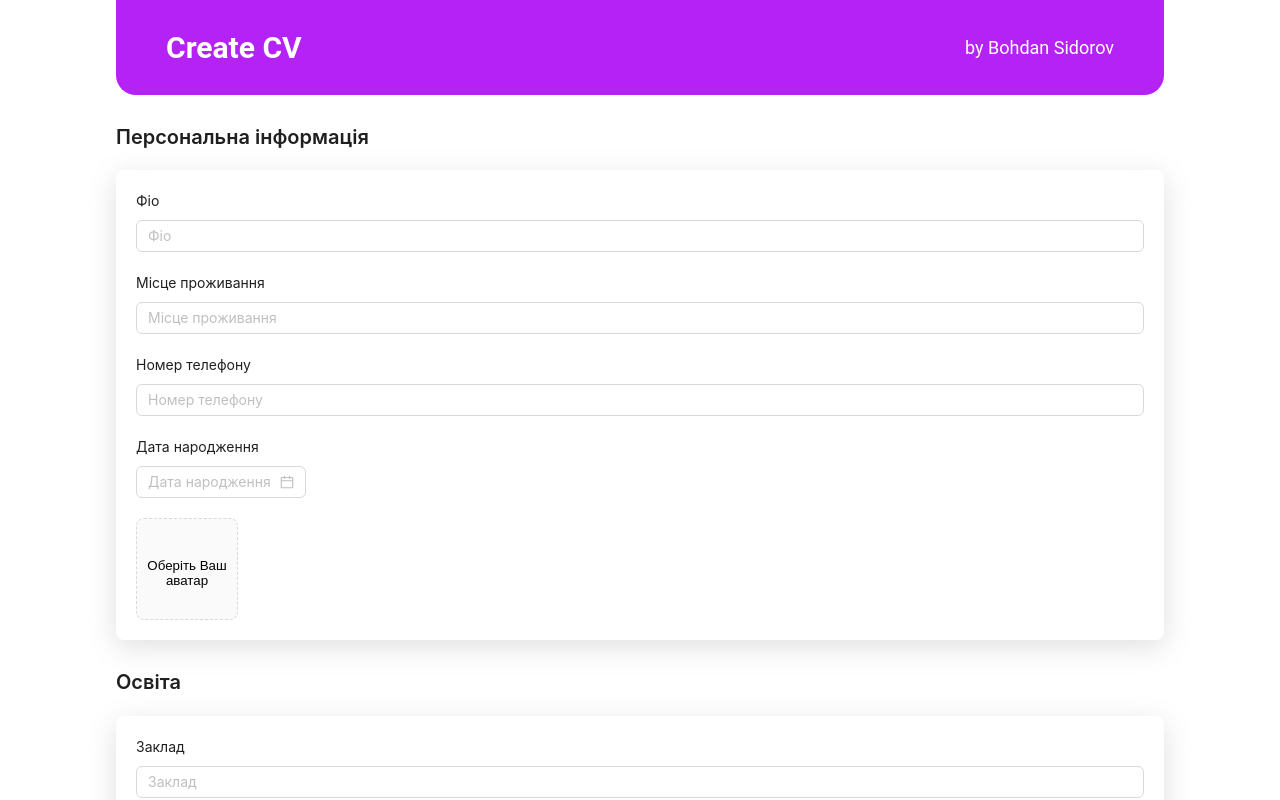
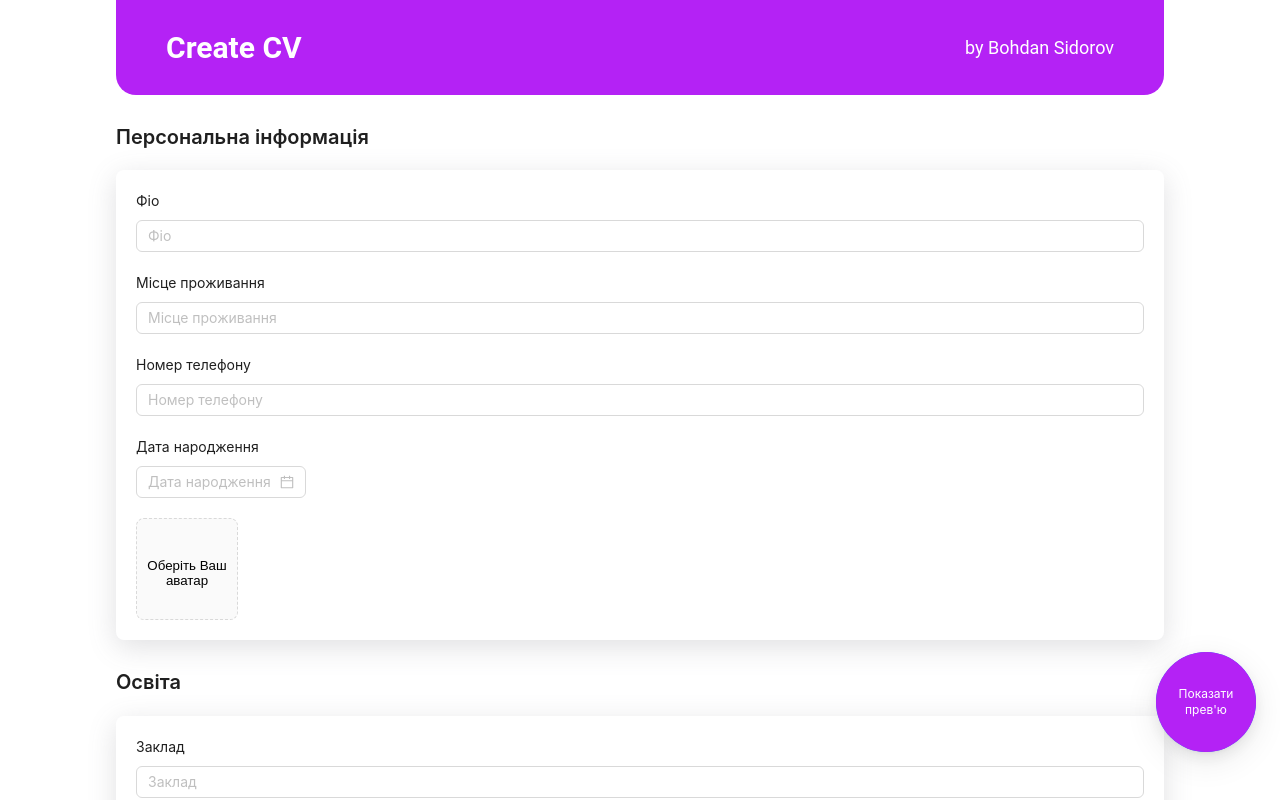
Before and after one commit to freecree/create-cv, a React app: page / in a window 1280 px wide. Shown: the top 800 px of the page. Built offline with nearby package versions, Linux system fonts and the light colour scheme.

Commit message:
feat: add modal for cv

```diff
--- a/src/components/cv-form/CVForm.tsx
+++ b/src/components/cv-form/CVForm.tsx
@@ -3,6 +3,7 @@ import PersonalInfo from '../personal-info/PersonalInfo';
 import Education from '../education/Education';
 import Skills from '../skills/Skills';
 import Work from '../work/Work';
+import CVModal from '../cv-modal/CVModal';
 
 function CVForm() {
   return (
@@ -14,6 +15,7 @@ function CVForm() {
       <Education />
       <Skills />
       <Work />
+      <CVModal />
     </Form>
   );
 }
--- /dev/null
+++ b/src/components/cv-modal/CVModal.tsx
@@ -0,0 +1,33 @@
+import { useState } from 'react';
+import { CVModalStyle } from './CVModalStyle';
+import CVButton from './cv-button/CVButton';
+
+function CVModal() {
+  const [isModalOpen, setIsModalOpen] = useState(false);
+  const showModal = () => {
+    setIsModalOpen(true);
+  };
+
+  const handleCancel = () => {
+    setIsModalOpen(false);
+  };
+
+  return (
+    <>
+      <CVButton onClick={showModal} />
+      <CVModalStyle
+        title='CV Modal'
+        open={isModalOpen}
+        footer=''
+        onCancel={handleCancel}
+        width={1000}
+      >
+        <p>Some contents...</p>
+        <p>Some contents...</p>
+        <p>Some contents...</p>
+      </CVModalStyle>
+    </>
+  );
+}
+
+export default CVModal;
--- /dev/null
+++ b/src/components/cv-modal/CVModalStyle.ts
@@ -0,0 +1,6 @@
+import styled from 'styled-components';
+import { Modal } from 'antd';
+
+export const CVModalStyle = styled(Modal)`
+  /* width: 1000px; */
+`;
--- /dev/null
+++ b/src/components/cv-modal/cv-button/CVButton.tsx
@@ -0,0 +1,15 @@
+import { CVButtonStyle } from './CVButtonStyle';
+import { ButtonProps } from 'antd';
+
+function CVButton({ onClick }: ButtonProps) {
+  return (
+    <CVButtonStyle
+      type='primary'
+      description="Показати прев'ю"
+      shape='circle'
+      onClick={onClick}
+    />
+  );
+}
+
+export default CVButton;
--- /dev/null
+++ b/src/components/cv-modal/cv-button/CVButtonStyle.ts
@@ -0,0 +1,11 @@
+import styled from 'styled-components';
+import { FloatButton } from 'antd';
+import colors from '../../../colors';
+
+export const CVButtonStyle = styled(FloatButton)`
+  width: 100px;
+  height: 100px;
+  & .ant-float-btn-body {
+    background-color: ${colors.main};
+  }
+`;
```
